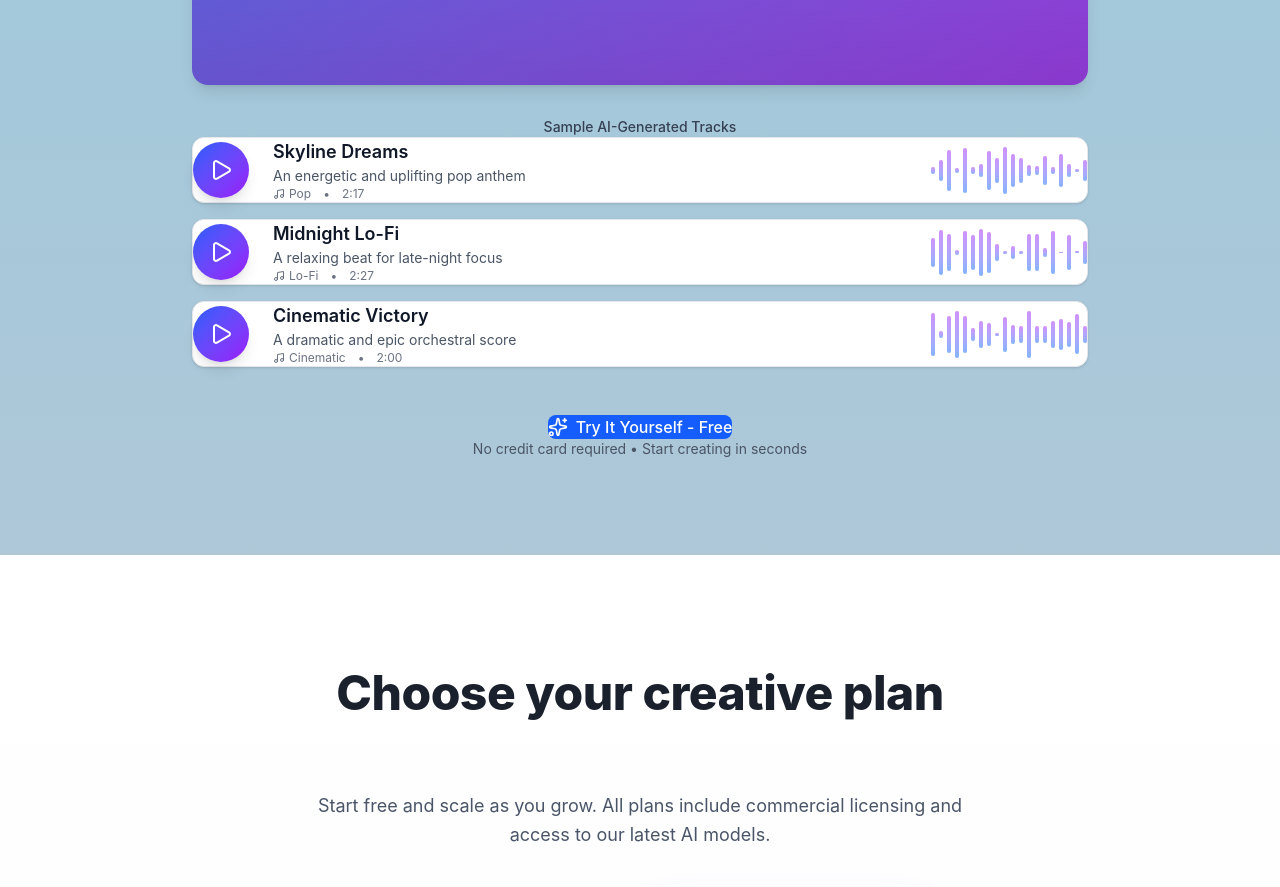
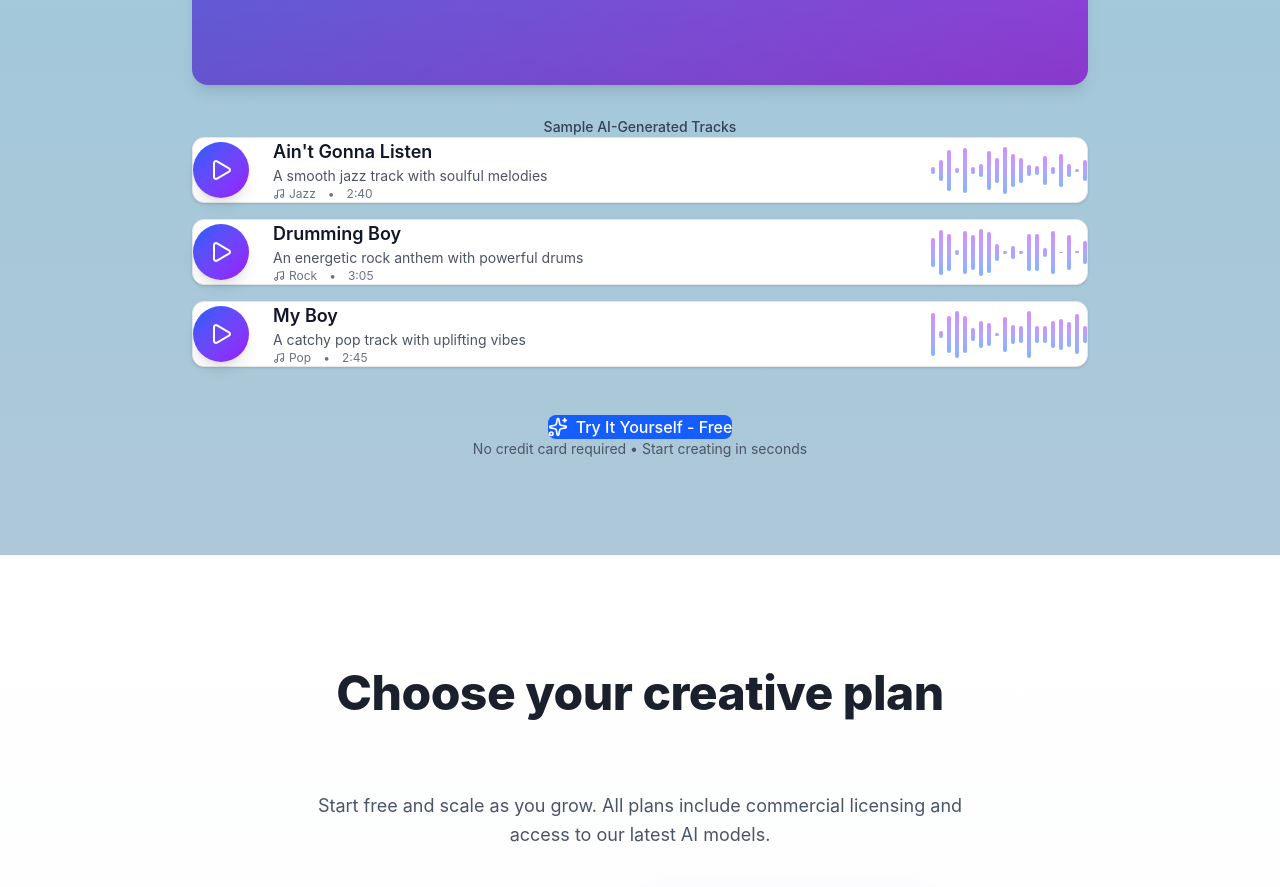
Before and after one commit to aflorentin001/AIMusic, a Next.js app: page / in a window 1280 px wide. Shown: the part 2580-3467 px from the top of the page. Built offline with nearby package versions, Linux system fonts and the light colour scheme.

Commit message:
Fix: Update demo tracks with correct titles, genres, and descriptions

```diff
--- a/components/landing/Demo.tsx
+++ b/components/landing/Demo.tsx
@@ -6,24 +6,24 @@ import { useState, useRef } from 'react';
 
 const sampleTracks = [
   {
-    title: 'Skyline Dreams',
-    genre: 'Pop',
-    duration: '2:17',
-    description: 'An energetic and uplifting pop anthem',
+    title: "Ain't Gonna Listen",
+    genre: 'Jazz',
+    duration: '2:40',
+    description: 'A smooth jazz track with soulful melodies',
     audioUrl: '/songs/aintgonnalisten.mp3',
   },
   {
-    title: 'Midnight Lo-Fi',
-    genre: 'Lo-Fi',
-    duration: '2:27',
-    description: 'A relaxing beat for late-night focus',
+    title: 'Drumming Boy',
+    genre: 'Rock',
+    duration: '3:05',
+    description: 'An energetic rock anthem with powerful drums',
     audioUrl: '/songs/drummingboy.mp3',
   },
   {
-    title: 'Cinematic Victory',
-    genre: 'Cinematic',
-    duration: '2:00',
-    description: 'A dramatic and epic orchestral score',
+    title: 'My Boy',
+    genre: 'Pop',
+    duration: '2:45',
+    description: 'A catchy pop track with uplifting vibes',
     audioUrl: '/songs/myboy.mp3',
   },
 ];
```
